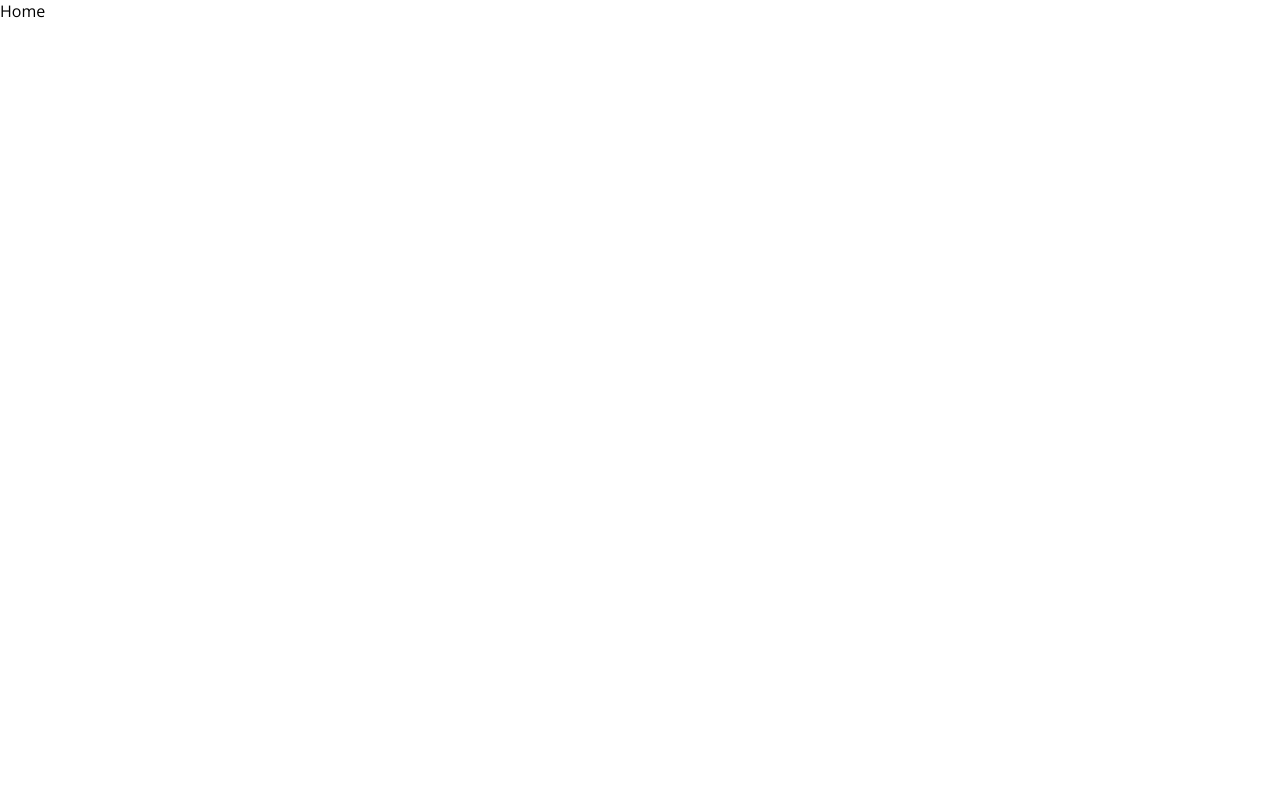
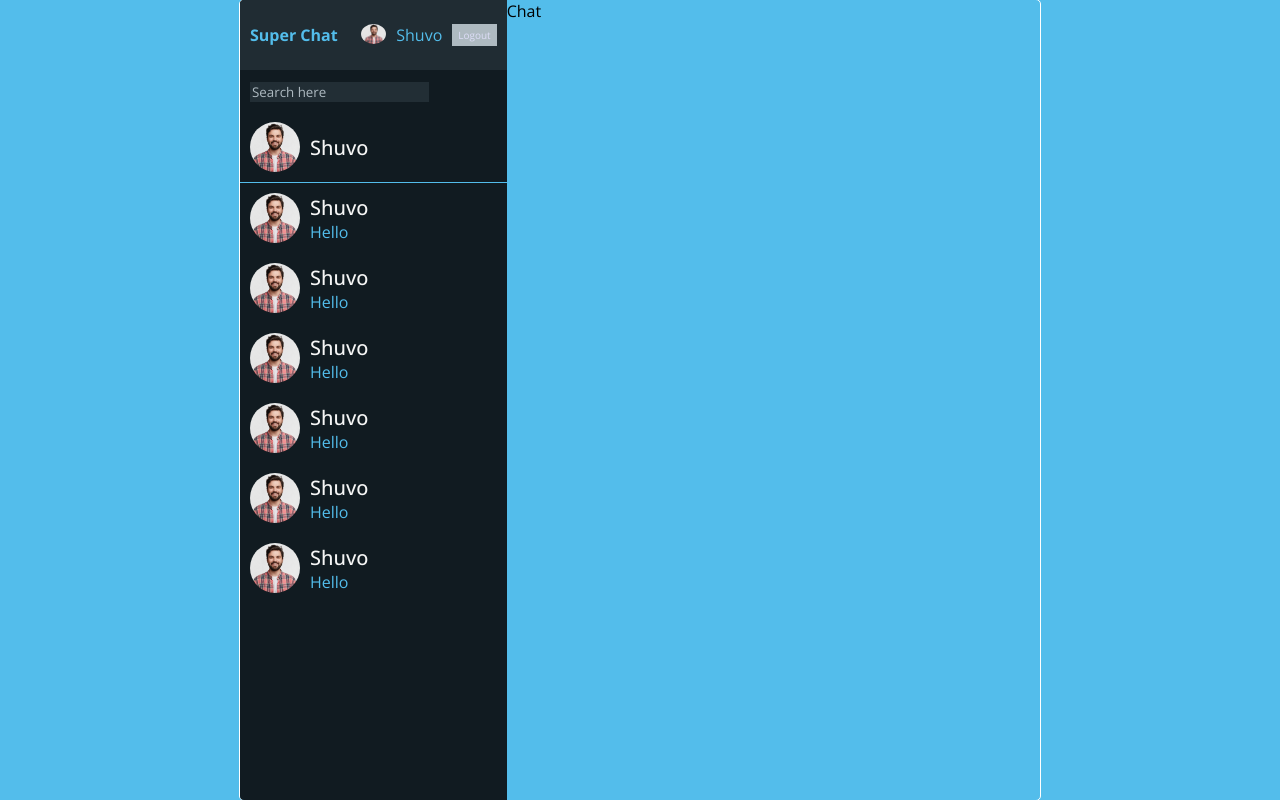
Before and after one commit to Shuvo-Roy/SuperChat, a React (Create React App) app: page / in a window 1280 px wide. Built offline with nearby package versions, Linux system fonts and the light colour scheme.

Commit message:
basic home ,navbar+sidebar

```diff
--- a/src/App.js
+++ b/src/App.js
@@ -1,4 +1,3 @@
-import Register from "./pages/Register";
 import Home from "./pages/Home";
 import "./style.scss"
 function App() {
--- a/src/components/Chat.jsx
+++ b/src/components/Chat.jsx
@@ -0,0 +1,9 @@
+import React from 'react'
+
+const Chat = () => {
+  return (
+    <div className='chat'>Chat</div>
+  )
+}
+
+export  default Chat
--- a/src/components/Chats.jsx
+++ b/src/components/Chats.jsx
@@ -0,0 +1,52 @@
+import React from 'react'
+import img from "../images/user.jpg"
+const Chats = () => {
+  return (
+    <div  className='chats'>
+      <div className='userChat'>
+        <img src={img} alt=""/>
+        <div className='userChatInfo'>
+          <span>Shuvo</span>
+          <p>Hello</p>
+        </div>
+      </div>
+      <div className='userChat'>
+        <img src={img} alt=""/>
+        <div className='userChatInfo'>
+          <span>Shuvo</span>
+          <p>Hello</p>
+        </div>
+      </div>
+      <div className='userChat'>
+        <img src={img} alt=""/>
+        <div className='userChatInfo'>
+          <span>Shuvo</span>
+          <p>Hello</p>
+        </div>
+      </div>
+      <div className='userChat'>
+        <img src={img} alt=""/>
+        <div className='userChatInfo'>
+          <span>Shuvo</span>
+          <p>Hello</p>
+        </div>
+      </div>
+      <div className='userChat'>
+        <img src={img} alt=""/>
+        <div className='userChatInfo'>
+          <span>Shuvo</span>
+          <p>Hello</p>
+        </div>
+      </div>
+      <div className='userChat'>
+        <img src={img} alt=""/>
+        <div className='userChatInfo'>
+          <span>Shuvo</span>
+          <p>Hello</p>
+        </div>
+      </div>
+    </div>
+  )
+}
+
+export  default Chats
--- a/src/components/Navbar.jsx
+++ b/src/components/Navbar.jsx
@@ -0,0 +1,16 @@
+import React from 'react'
+import img from "../images/user.jpg"
+
+const Navbar = () => {
+  return (
+    <div className='navbar'>
+      <span className='logo'>Super Chat</span>
+      <div className='user'>
+        <img src={img} alt=''></img>
+        <span>Shuvo</span>
+        <button>Logout</button>
+      </div>
+    </div>
+  )
+}
+export  default Navbar
--- a/src/components/Search.jsx
+++ b/src/components/Search.jsx
@@ -0,0 +1,18 @@
+import React from 'react'
+import img from "../images/user.jpg"
+const Search = () => {
+  return (
+    <div className='search'>
+      <div className='searchForm'>
+        <input type="text" placeholder='Search here'/>
+      </div>
+      <div className='userChat'>
+        <img src={img} alt=""/>
+        <div className='userChatInfo'>
+          <span>Shuvo</span>
+        </div>
+      </div>
+    </div>
+  )
+}
+export  default Search
--- a/src/components/Sidebar.jsx
+++ b/src/components/Sidebar.jsx
@@ -0,0 +1,16 @@
+import React from 'react';
+import Navbar from "./Navbar"
+import Search from "./Search"
+import Chats from "./Chats"
+
+const Sidebar = () => {
+  return (
+    <div className='sidebar'>
+      <Navbar/>
+      <Search/>
+      <Chats/>
+    </div>
+  )
+}
+
+export  default Sidebar
--- a/src/pages/Home.jsx
+++ b/src/pages/Home.jsx
@@ -1,8 +1,15 @@
 import React from 'react'
+import Sidebar from '../components/Sidebar'
+import Chat from '../components/Chat'
 
-export const Home = () => {
+const Home = () => {
   return (
-    <div>Home</div>
+    <div className='home'>
+        <div className='container'>
+            <Sidebar/>
+            <Chat/>
+        </div>
+    </div>
   )
 }
 export default Home
--- a/src/style.scss
+++ b/src/style.scss
@@ -62,3 +62,99 @@
         }
     }
 }
+
+.home{
+    background-color:#53BDEB;
+    height: 100vh;
+    display: flex;
+    align-items: center;
+    justify-content: center;
+    .container{
+        border: 1px solid white;
+        border-radius: 5px;
+        width: 100vh;
+        height: 100vh;
+        display: flex;
+        overflow: hidden;
+        .sidebar{
+            flex: 1;
+            background-color: #111b21;
+
+            .navbar{
+                display: flex;
+                align-items: center;
+                background-color: #202c33;
+                height: 50px;
+                padding: 10px;
+                justify-content: space-between;
+                color: #53BDEB;
+                .logo{
+                    font-weight: bold;
+                }
+                .user{
+                    display: flex;
+                    gap: 10px;
+                    img{
+                        background-color: #53BDEB;
+                        height: 20px;
+                        width: 25px;
+                        border-radius: 50%;
+                        object-fit: cover;
+                    }
+                    button{
+                        background-color: #aebac1;
+                        color: #ddddf7;
+                        font-size: 10px;
+                        border: none;
+                        cursor: pointer;
+                    }
+                }
+            }
+            .search{
+                border-bottom: 1px solid #53BDEB;
+                .searchForm{
+                    padding: 10px;
+                    input{
+                        background-color: #222e35;
+                        border: none;
+                        color: white;
+                        outline: none;
+                        &::placeholder{
+                            color: #AEBAC1;
+                        }
+                    }
+                }
+            }
+            .userChat{
+                padding: 10px;
+                display: flex;
+                align-items: center;
+                gap: 10px;
+                color: whitesmoke;
+                cursor: pointer;
+                &:hover{
+                    background-color: #222e35;
+                }
+                img{
+                    width: 50px;
+                    height: 50px;
+                    border-radius: 50%;
+                    object-fit: cover;
+                }
+                .userChatInfo{
+                    span{
+                        font-size: 20px;
+                        font-weight: 500;
+                    }
+                    p{
+                        font-style: 14px;
+                        color: #53BDEB;
+                    }
+                }
+            }
+        }
+        .chat{
+            flex: 2;
+        }
+    }
+}
```
Also changed, not shown: src/components/Input.jsx (+8 -0 lines), src/components/Message.jsx (+8 -0 lines), src/images/user.jpg (added).
